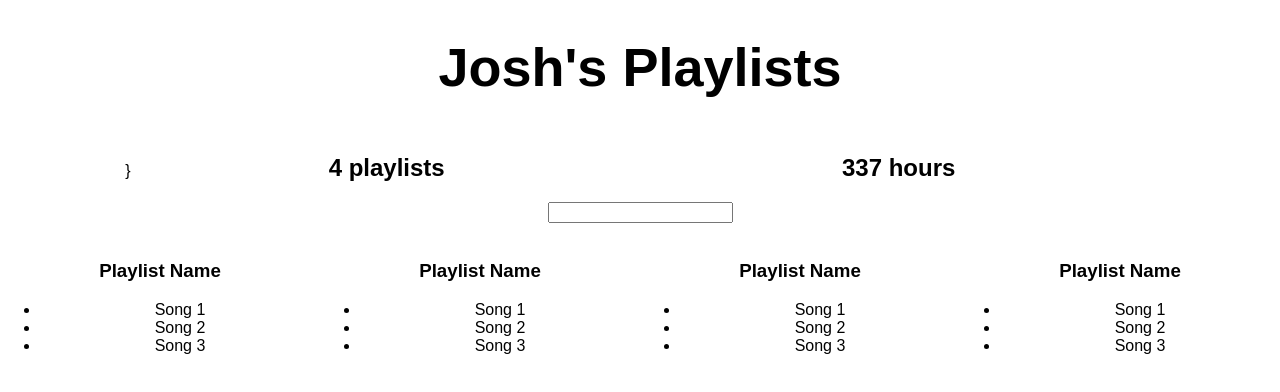
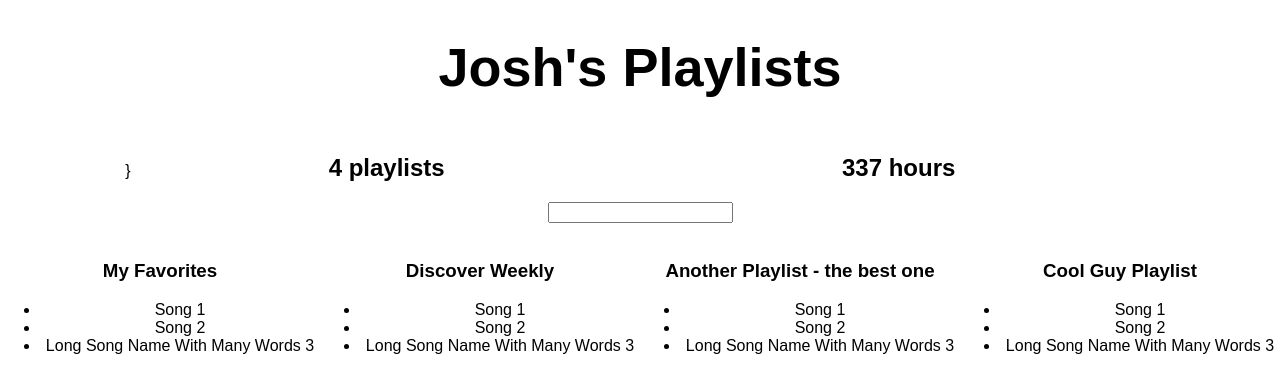
Before and after one commit to ender2821/better-playlists, a React (Create React App) app: page / in a window 1280 px wide. Shown: the top 392 px of the page. Built offline with nearby package versions, Linux system fonts and the light colour scheme.

Commit message:
added playlist mock server data

```diff
--- a/src/App.js
+++ b/src/App.js
@@ -84,14 +84,15 @@ class Filter extends Component {
 
 class Playlist extends Component {
   render() {
+  let playlist = this.props.playlist
     return(
       <div style={{...defaultStyle, width: "25%", display: 'inline-block'}}>
         <img />
-        <h3>Playlist Name</h3>
+        <h3>{playlist.name}</h3>
         <ul>
-          <li>Song 1</li>
-          <li>Song 2</li>
-          <li>Song 3</li>
+          {playlist.songs.map(song =>
+            <li>{song.name}</li>
+          )}
         </ul>
       </div>
     );
@@ -109,6 +110,29 @@ class App extends Component {
     }, 2000);
   }
   render() {
+
+    // let playlistElements = []
+    // if(this.state.serverData.user) {
+    //   for(let i=0; i < this.state.serverData.user.playlists.length; i++){
+    //     let playlist = this.state.serverData.user.playlists[i]
+    //     playlistElements.push(<Playlist playlist={playlist} />)
+    //   }
+    // }
+
+    // This is an example of how to use a for loop instead of using the .map() method
+    // {playListElements}
+
+
+    // let playlistElements = []
+    // if(this.state.serverData.user) {
+    //  this.state.serverData.user.playlists.forEach(playlist =>
+    //    playlistElements.push(<Playlist playlist={playlist} />)
+    //  )
+    // }
+
+    // This is an example of how to use a forEach method instead of using the .map() method
+    // {playListElements}
+
     return (
       <div className="App">
         { this.state.serverData.user ?
@@ -119,10 +143,12 @@ class App extends Component {
           <PlaylistCounter playlists={this.state.serverData.user.playlists}/>
           <HoursCounter playlists={this.state.serverData.user.playlists}/>
           <Filter/>
-          <Playlist/>
-          <Playlist/>
-          <Playlist/>
-          <Playlist/>
+
+          {this.state.serverData.user.playlists.map(playlist =>
+            <Playlist playlist={playlist} />
+          )}
+
+
         </div> : <h1 style={defaultStyle}>Loading...</h1>
 
         }
```
Also changed, not shown: package.json (line endings or trailing spaces).
